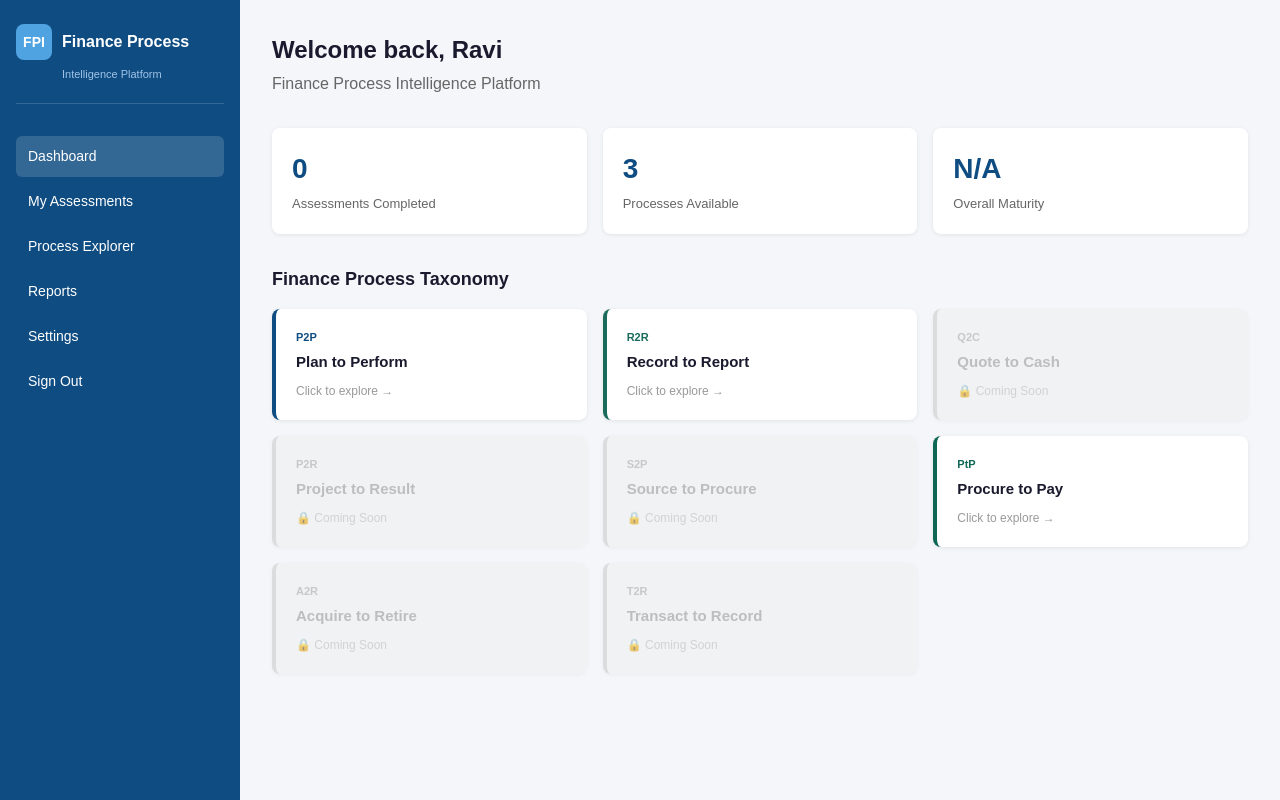
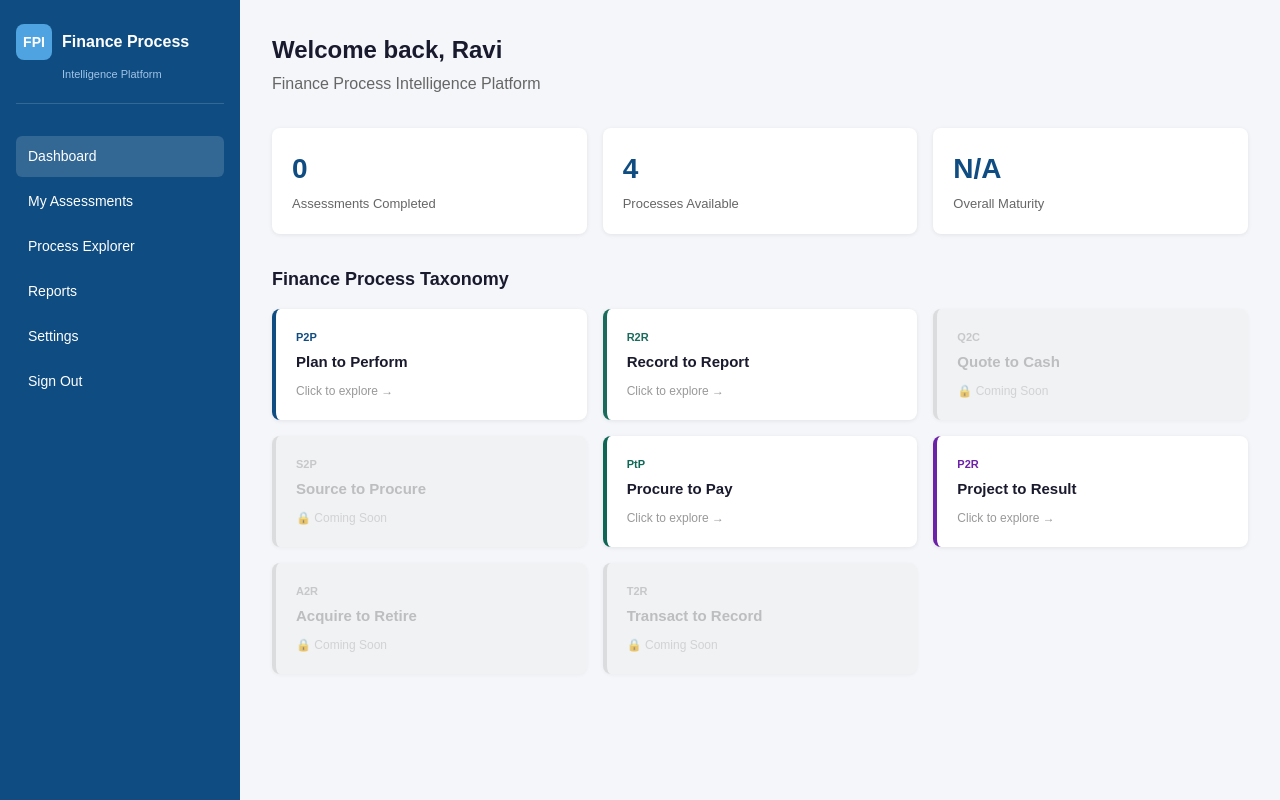
Before and after one commit to financeprocessintelligence/fip-platform, a Next.js app: page /dashboard in a window 1280 px wide. Built offline with nearby package versions, Linux system fonts and the light colour scheme; no server answers.

Commit message:
Add Project to Result to dashboard, My Assessments and Process Explorer

```diff
--- a/app/dashboard/page.tsx
+++ b/app/dashboard/page.tsx
@@ -14,10 +14,10 @@ export default function Dashboard() {
     { name: 'Plan to Perform', code: 'P2P', color: '#0F4C81', available: true },
     { name: 'Record to Report', code: 'R2R', color: '#1a6b5c', available: true },
     { name: 'Quote to Cash', code: 'Q2C', color: '#7b3fa0', available: false },
-    { name: 'Project to Result', code: 'P2R', color: '#b8600a', available: false },
     { name: 'Source to Procure', code: 'S2P', color: '#1a5276', available: false },
-{ name: 'Procure to Pay', code: 'PtP', color: '#0e6655', available: true },
-    { name: 'Acquire to Retire', code: 'A2R', color: '#6b1a1a', available: false },
+    { name: 'Procure to Pay', code: 'PtP', color: '#0e6655', available: true },
+    { name: 'Project to Result', code: 'P2R', color: '#6b21a8', available: true },
+{ name: 'Acquire to Retire', code: 'A2R', color: '#6b1a1a', available: false },
     { name: 'Transact to Record', code: 'T2R', color: '#1a6b3c', available: false },
   ]
 
@@ -98,7 +98,7 @@ export default function Dashboard() {
         <div style={{ display: 'grid', gridTemplateColumns: 'repeat(3, 1fr)', gap: '16px', marginBottom: '32px' }}>
           {[
             { label: 'Assessments Completed', value: assessmentsCompleted.toString() },
-            { label: 'Processes Available', value: '3' },
+            { label: 'Processes Available', value: '4' },
             { label: 'Overall Maturity', value: overallMaturity },
           ].map(stat => (
             <div key={stat.label} style={{ background: 'white', borderRadius: '8px', padding: '20px', boxShadow: '0 1px 4px rgba(0,0,0,0.08)' }}>
@@ -111,7 +111,7 @@ export default function Dashboard() {
         <h2 style={{ fontSize: '18px', fontWeight: 'bold', color: '#1a1a2e', marginBottom: '16px' }}>Finance Process Taxonomy</h2>
         <div style={{ display: 'grid', gridTemplateColumns: 'repeat(3, 1fr)', gap: '16px' }}>
           {processes.map(p => (
-            <div key={p.code} onClick={() => p.available && router.push(p.code === 'PtP' ? '/assessment-ptp' : p.code === 'R2R' ? '/assessment-r2r' : '/assessment')} style={{
+            <div key={p.code} onClick={() => p.available && router.push(p.code === 'PtP' ? '/assessment-ptp' : p.code === 'P2R' ? '/assessment-p2r' : p.code === 'R2R' ? '/assessment-r2r' : '/assessment')} style={{
               background: p.available ? 'white' : '#f0f0f0',
               borderRadius: '8px',
               padding: '20px',
--- a/app/my-assessments/page.tsx
+++ b/app/my-assessments/page.tsx
@@ -38,7 +38,7 @@ const availableProcesses = [
   { name: 'Plan to Perform', code: 'p2p', totalSteps: 7, available: true, description: 'Strategic planning, budgeting, forecasting and performance management' },
   { name: 'Record to Report', code: 'r2r', totalSteps: 12, available: true, description: 'General ledger, financial consolidation and period end reporting' },
   { name: 'Quote to Cash', code: 'q2c', totalSteps: 8, available: false, description: 'Order management, billing and revenue recognition' },
-  { name: 'Project to Result', code: 'p2r', totalSteps: 6, available: false, description: 'Project accounting, cost management and delivery' },
+  { name: 'Project to Result', code: 'p2r', totalSteps: 11, available: true, description: 'Project accounting, EVM, billing, capitalisation and connected planning' },
   { name: 'Source to Procure', code: 's2p', totalSteps: 8, available: false, description: 'Procurement strategy, sourcing, contracting and supplier management' },
 { name: 'Procure to Pay', code: 'ptp', totalSteps: 13, available: true, description: 'Requisitioning, purchasing, receiving, invoicing and payment management' },
   { name: 'Acquire to Retire', code: 'a2r', totalSteps: 6, available: false, description: 'Asset management, depreciation and disposal' },
@@ -605,7 +605,7 @@ if (!isToolOrEffort) currentStepCode = stepCode
                       </div>
                       <div style={{ display: 'flex', gap: '10px', flexShrink: 0 }}>
                         {p.status === 'completed' || p.averageScore > 0 ? (
-                          <button onClick={() => router.push(p.processName === 'Record to Report' ? '/results-r2r' : p.processName === 'Procure to Pay' ? '/results-ptp' : '/results')} style={{ padding: '10px 20px', background: '#0F4C81', color: 'white', border: 'none', borderRadius: '6px', fontSize: '13px', fontWeight: '600', cursor: 'pointer' }}>
+                          <button onClick={() => router.push(p.processName === 'Record to Report' ? '/results-r2r' : p.processName === 'Procure to Pay' ? '/results-ptp' : p.processName === 'Project to Result' ? '/results-p2r' : '/results')} style={{ padding: '10px 20px', background: '#0F4C81', color: 'white', border: 'none', borderRadius: '6px', fontSize: '13px', fontWeight: '600', cursor: 'pointer' }}>
                             View Results →
                           </button>
                         ) : null}
@@ -618,7 +618,7 @@ if (!isToolOrEffort) currentStepCode = stepCode
                             </label>
                           </>
                         )}
-                        <button onClick={() => router.push(p.processName === 'Record to Report' ? '/assessment-r2r' : p.processName === 'Procure to Pay' ? '/assessment-ptp' : '/assessment')} style={{ padding: '10px 20px', background: 'white', color: '#0F4C81', border: '1px solid #0F4C81', borderRadius: '6px', fontSize: '13px', fontWeight: '600', cursor: 'pointer' }}>
+                        <button onClick={() => router.push(p.processName === 'Record to Report' ? '/assessment-r2r' : p.processName === 'Procure to Pay' ? '/assessment-ptp' : p.processName === 'Project to Result' ? '/assessment-p2r' : '/assessment')} style={{ padding: '10px 20px', background: 'white', color: '#0F4C81', border: '1px solid #0F4C81', borderRadius: '6px', fontSize: '13px', fontWeight: '600', cursor: 'pointer' }}>
                           {p.status === 'not-started' ? 'Start →' : p.status === 'in-progress' ? 'Continue →' : 'Continue →'}
                         </button>
                       </div>
--- a/app/process-explorer/page.tsx
+++ b/app/process-explorer/page.tsx
@@ -14,6 +14,21 @@ const taxonomy: Record<string, { columns: { groupName: string; code: string; nam
       { groupName: 'Report the Results', code: '1.5', name: 'Report Results', activities: ['Process Management Allocations', 'Run Variance Analytics', 'Define Reporting Frequency', 'Standardise Management Reporting'] },
       { groupName: 'Address the Gaps', code: '1.6', name: 'Take Corrective Actions', activities: ['Identify Root Causes for Performance Gaps', 'Define and Document Corrective Action Plans', 'Assign Actions to Owners & Deadlines', 'Track and Monitor Corrective Action Progress', 'Reforecast Based on Corrective Measures', 'Evaluate Effectiveness & Close Loop'] },
       { groupName: 'Govern & Enable', code: '1.7', name: 'Govern the Process', activities: ['Manage FP&A Planning & Reporting Calendar', 'Manage Policies, Standards & Templates', 'Manage Data & Master Data', 'Manage Planning & Reporting Systems (EPM)', 'Manage Internal Controls', 'Process Automation & Digital Tools', 'Govern AI', 'Ensure FP&A Team Capability Development', 'Archive & Maintain Records'] },
+    ]
+  },
+  'Project to Result': {
+    columns: [
+      { groupName: 'Plan & Approve', code: '1.1', name: 'Project & Portfolio Planning', activities: ['Review & align capital plan with enterprise strategy', 'Run predictive analytics for project portfolio', 'Define & maintain portfolio of capital programmes', 'Determine Opex project plans & budgets', 'Prioritise & rank project portfolio', 'Model scenarios & assess portfolio risk'] },
+      { groupName: 'Plan & Approve', code: '1.2', name: 'Project Creation & Approval', activities: ['Define project scope (Capital/Operating/Agile)', 'Create project structure & define accounting (WBS, planned assets)', 'Assign project budget & timeline', 'Define delivery methodology (waterfall, agile, hybrid)', 'Obtain project approval & governance sign-off', 'Communicate project authorisation to stakeholders'] },
+      { groupName: 'Execute & Monitor', code: '1.3', name: 'Execute, Monitor & Control Project', activities: ['Execute project, capture & track costs', 'Capture & track commitments & purchase orders', 'Manage earned value (EVM) — planned vs actual vs earned', 'Generate progress reports & variance analysis', 'Record project adjustments & change orders', 'Revise project budget & forecast (EAC/ETC)', 'Manage project risks & issues', 'Monitor ESG & sustainability metrics on projects'] },
+      { groupName: 'Contract & Compliance', code: '1.4', name: 'Contract & Compliance Management', activities: ['Manage contract types (fixed price, cost-plus, milestone)', 'Manage government & defence contract compliance', 'Manage export control & regulatory compliance', 'Manage contract amendments & variations', 'Manage claims & dispute resolution'] },
+      { groupName: 'Bill & Revenue', code: '1.5', name: 'Manage Project Billing & Revenue', activities: ['Manage project billing — third party billing', 'Manage project billing — intercompany billing', 'Manage project revenue recognition (IFRS 15 / ASC 606)', 'Manage project profitability & margin reporting', 'Manage WIP, deferred & unbilled revenue'] },
+      { groupName: 'Capitalise & Close', code: '1.6', name: 'Capitalise & Close Project', activities: ['Capitalise project expenses including interest (AUC)', 'Manage asset under construction (AUC) to asset transfer', 'Finalise accounting & close project', 'Conduct post-project review & lessons learned', 'Capture & transfer knowledge to operations'] },
+      { groupName: 'Connected Planning', code: '1.7', name: 'Connected Planning & FP&A Integration', activities: ['Integrate project spend into rolling forecast', 'Link project cashflow to treasury & working capital', 'Report project portfolio impact on P&L and balance sheet', 'Manage benefits realisation tracking', 'Align project investment to strategic objectives'] },
+      { groupName: 'Period End', code: '1.8', name: 'Period End Close, Reporting & Analytics', activities: ['Close PA sub-ledger & reconcile with GL', 'Prepare project accruals & cut-off journals', 'Prepare project portfolio reporting & analytics', 'Report project profitability & ROI', 'Prepare ESG & sustainability project reporting'] },
+      { groupName: 'AI & Automation', code: '1.9', name: 'AI & Intelligent Automation', activities: ['AI-assisted project cost forecasting & EAC prediction', 'Automated project risk identification & early warning', 'Intelligent resource allocation optimisation', 'Automated capitalisation & asset creation', 'Digital twin & real-time project intelligence', 'Generative AI for project reporting & commentary'] },
+      { groupName: 'Govern & Enable', code: '1.10', name: 'Manage Process', activities: ['Maintain policies, procedures & templates', 'Maintain internal controls & audit trail', 'Manage process efficiency & effectiveness', 'Enhance business partner & employee experience', 'Manage training & capability development', 'Archive & maintain records'] },
+      { groupName: 'Govern & Enable', code: '1.11', name: 'System Governance', activities: ['Maintain project master data & hierarchies', 'Maintain application configuration & security', 'Manage application releases & upgrades', 'Maintain reports & analytics layer', 'Manage system interfaces & integrations', 'Maintain process automation & digital labour'] },
     ]
   },
   'Procure to Pay': {
@@ -51,7 +66,7 @@ const taxonomy: Record<string, { columns: { groupName: string; code: string; nam
   }
 }
 
-const comingSoon = ['Quote to Cash', 'Project to Result', 'Source to Procure', 'Acquire to Retire', 'Transact to Record']
+const comingSoon = ['Quote to Cash', 'Source to Procure', 'Acquire to Retire', 'Transact to Record']
 
 const groupColors: Record<string, string> = {
   'Define Strategy & Set Targets': '#0F2744',
@@ -66,6 +81,14 @@ const groupColors: Record<string, string> = {
   'Process Governance': '#1b2631',
   'AI & Intelligent Automation': '#6b21a8',
   'Continuous Improvement': '#065f46',
+  'Plan & Approve': '#0F2744',
+  'Execute & Monitor': '#1a4a7a',
+  'Contract & Compliance': '#6b21a8',
+  'Bill & Revenue': '#1a5276',
+  'Capitalise & Close': '#154360',
+  'Connected Planning': '#065f46',
+  'Period End': '#1b2631',
+  'AI & Automation': '#3730a3',
   'Manage Suppliers': '#0F2744',
   'Request & Order': '#1a4a7a',
   'Receive Goods & Services': '#1a5276',
@@ -162,7 +185,7 @@ export default function ProcessExplorer() {
                           <span style={{ color: '#4fa3e0', fontWeight: '600', marginRight: '4px' }}>{col.code}.{i + 1}</span>
                           {activity}
                         </span>
-                        <button onClick={() => router.push(selected === 'Record to Report' ? `/assessment-r2r?code=${col.code}` : selected === 'Procure to Pay' ? `/assessment-ptp?code=${col.code}` : `/assessment?code=${col.code}`)} style={{ padding: '2px 7px', background: '#0F4C81', color: 'white', border: 'none', borderRadius: '4px', fontSize: '10px', cursor: 'pointer', marginLeft: '4px', flexShrink: 0 }}>Assess</button>
+                        <button onClick={() => router.push(selected === 'Record to Report' ? '/assessment-r2r' : selected === 'Procure to Pay' ? `/assessment-ptp?code=${col.code}` : selected === 'Project to Result' ? `/assessment-p2r?code=${col.code}` : `/assessment?code=${col.code}`)} style={{ padding: '2px 7px', background: '#0F4C81', color: 'white', border: 'none', borderRadius: '4px', fontSize: '10px', cursor: 'pointer', marginLeft: '4px', flexShrink: 0 }}>Assess</button>
                       </div>
                     ))}
                     <button onClick={() => router.push(selected === 'Record to Report' ? `/assessment-r2r?code=${col.code}` : selected === 'Procure to Pay' ? `/assessment-ptp?code=${col.code}` : `/assessment?code=${col.code}`)} style={{ width: '100%', marginTop: '10px', padding: '6px', background: '#0F2744', color: 'white', border: 'none', borderRadius: '5px', fontSize: '11px', fontWeight: '600', cursor: 'pointer' }}>
@@ -178,7 +201,7 @@ export default function ProcessExplorer() {
         {/* Footer */}
         <div style={{ display: 'flex', justifyContent: 'space-between', alignItems: 'center', marginTop: '16px', padding: '14px 16px', background: 'white', borderRadius: '8px', boxShadow: '0 1px 4px rgba(0,0,0,0.08)', flexShrink: 0 }}>
           <span style={{ fontSize: '14px', color: '#666' }}>Viewing: <strong style={{ color: '#1a1a2e' }}>{selected}</strong></span>
-          <button onClick={() => router.push(selected === 'Record to Report' ? '/assessment-r2r' : selected === 'Procure to Pay' ? '/assessment-ptp' : '/assessment')} style={{ padding: '12px 28px', background: '#1d9e75', color: 'white', border: 'none', borderRadius: '8px', fontSize: '14px', fontWeight: '700', cursor: 'pointer' }}>
+          <button onClick={() => router.push(selected === 'Record to Report' ? '/assessment-r2r' : selected === 'Procure to Pay' ? '/assessment-ptp' : selected === 'Project to Result' ? '/assessment-p2r' : '/assessment')} style={{ padding: '12px 28px', background: '#1d9e75', color: 'white', border: 'none', borderRadius: '8px', fontSize: '14px', fontWeight: '700', cursor: 'pointer' }}>
             Start Full Assessment →
           </button>
         </div>
```
